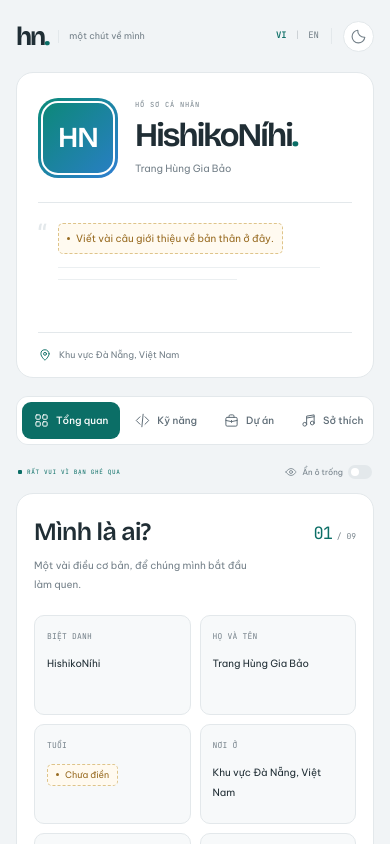
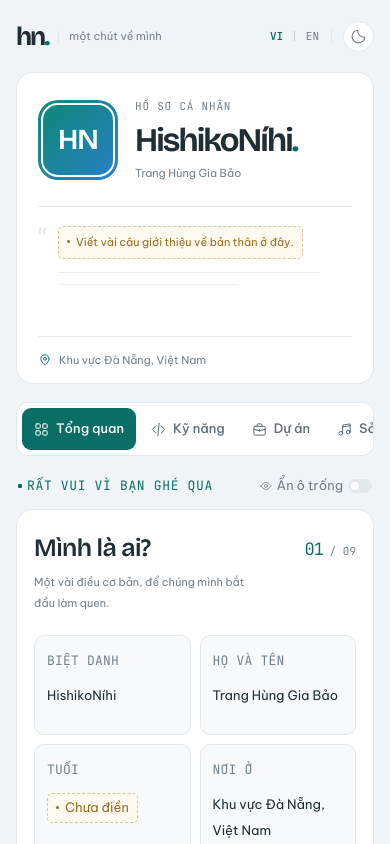
Before and after one commit to HishikoNishi/Personal-Informations, a React (Vite) app: page /#tong-quan in a window 390 px wide. Shown: the top 844 px of the page. Built offline with nearby package versions, Linux system fonts and the light colour scheme; the HTML template or start-up script is replaced by a standard one.

Commit message:
Phase 4: persist theme and improve readability

```diff
--- a/index.html
+++ b/index.html
@@ -4,6 +4,20 @@
     <meta charset="UTF-8" />
     <meta name="viewport" content="width=device-width, initial-scale=1.0" />
     <meta name="theme-color" content="#f1f4f6" />
+    <script>
+      try {
+        const saved = localStorage.getItem('theme');
+        const dark = saved === 'light' || saved === 'dark'
+          ? saved === 'dark'
+          : window.matchMedia('(prefers-color-scheme: dark)').matches;
+        document.documentElement.classList.toggle('dark', dark);
+        document.querySelector('meta[name="theme-color"]').content = dark ? '#0b1114' : '#f1f4f6';
+      } catch {
+        const dark = window.matchMedia('(prefers-color-scheme: dark)').matches;
+        document.documentElement.classList.toggle('dark', dark);
+        document.querySelector('meta[name="theme-color"]').content = dark ? '#0b1114' : '#f1f4f6';
+      }
+    </script>
     <meta
       name="description"
       content="Một góc nhỏ của HishikoNíhi — Trang Hùng Gia Bảo. Sở thích, câu chuyện thường ngày và những điều để chúng mình hiểu nhau hơn."
--- a/src/App.tsx
+++ b/src/App.tsx
@@ -106,10 +106,35 @@ function AppTab({ index, active, onSelect, onKeyDown }: { index: number; active:
 }
 
 export default function App() {
-  const [dark, setDark] = useState(false);
-  const [active, setActive] = useState(0);
+  const [dark, setDark] = useState(() => {
+    try {
+      const saved = localStorage.getItem("theme");
+      if (saved === "light" || saved === "dark") return saved === "dark";
+    } catch { /* Storage can be unavailable in private browsing contexts. */ }
+    return window.matchMedia("(prefers-color-scheme: dark)").matches;
+  });
+  const tabFromHash = () => {
+    const index = tabs.findIndex((tab) => `#${tab.id}` === window.location.hash);
+    return index < 0 ? 0 : index;
+  };
+  const [active, setActive] = useState(tabFromHash);
   const [hideEmpty, setHideEmpty] = useState(false);
   const tabList = useRef<HTMLDivElement>(null);
+  useEffect(() => {
+    document.documentElement.classList.toggle("dark", dark);
+    const themeColor = document.querySelector<HTMLMetaElement>('meta[name="theme-color"]');
+    themeColor?.setAttribute("content", dark ? "#0b1114" : "#f1f4f6");
+    try { localStorage.setItem("theme", dark ? "dark" : "light"); } catch { /* Ignore unavailable storage. */ }
+  }, [dark]);
+  useEffect(() => {
+    const updateFromHash = () => setActive(tabFromHash());
+    window.addEventListener("hashchange", updateFromHash);
+    return () => window.removeEventListener("hashchange", updateFromHash);
+  }, []);
+  useEffect(() => {
+    const hash = `#${tabs[active].id}`;
+    if (window.location.hash !== hash) window.history.replaceState(null, "", hash);
+  }, [active]);
   useEffect(() => {
     const list = tabList.current;
     const button = list?.querySelectorAll<HTMLButtonElement>('[role="tab"]')[active];
--- a/src/index.css
+++ b/src/index.css
@@ -285,7 +285,7 @@
   align-items: center;
   gap: 9px;
   font-family: "JetBrains Mono", monospace;
-  font-size: 10px;
+  font-size: 11px;
   color: var(--muted);
 }
 .language-toggle button {
@@ -387,7 +387,7 @@
   width: 100%;
   text-align: center;
   color: var(--muted);
-  font-size: 8px;
+  font-size: 11px;
 }
 .eyebrow,
 .cell-label,
@@ -398,7 +398,7 @@
   font-family: "JetBrains Mono", monospace;
 }
 .eyebrow {
-  font-size: 9px;
+  font-size: 11px;
   font-weight: 400;
   letter-spacing: 1.5px;
   color: var(--muted);
@@ -454,7 +454,7 @@ h3 {
   border: 1px dashed var(--amber-border);
   background: var(--amber-bg);
   border-radius: 5px;
-  font-size: 10px;
+  font-size: 11px;
   line-height: 1.8;
   color: var(--amber);
   font-weight: 400;
@@ -492,7 +492,7 @@ h3 {
   border-top: 1px solid var(--border);
   margin-top: 20px;
   padding: 17px 0;
-  font-size: 10px;
+  font-size: 11px;
   color: var(--muted);
 }
 .hero-bottom > span {
@@ -531,7 +531,7 @@ h3 {
   padding: 12px 10px;
   background: transparent;
   color: var(--body);
-  font-size: 10px;
+  font-size: 11px;
   font-weight: 500;
   transition:
     background 0.18s,
@@ -567,7 +567,7 @@ h3 {
 }
 .section-kicker {
   color: var(--accent);
-  font-size: 8px;
+  font-size: 11px;
   letter-spacing: 0.9px;
   display: flex;
   align-items: center;
@@ -587,7 +587,7 @@ h3 {
   background: transparent;
   padding: 5px 0 5px 6px;
   color: var(--muted);
-  font-size: 9px;
+  font-size: 11px;
 }
 .empty-toggle:hover,
 .empty-toggle.enabled {
@@ -647,7 +647,7 @@ h3 {
 }
 .section-number > span {
   color: var(--muted);
-  font-size: 10px;
+  font-size: 11px;
   letter-spacing: 0;
 }
 .info-grid {
@@ -671,13 +671,13 @@ h3 {
   align-items: center;
   gap: 5px;
   color: var(--muted);
-  font-size: 9px;
+  font-size: 11px;
   line-height: 1.8;
   letter-spacing: 0.65px;
   text-transform: uppercase;
 }
 .cell-number {
-  font-size: 8px;
+  font-size: 11px;
   opacity: 0.45;
   letter-spacing: 0;
 }
@@ -688,7 +688,7 @@ h3 {
   font-weight: 400;
 }
 .cell-hint {
-  font-size: 10px;
+  font-size: 11px;
   color: var(--body);
   margin: 7px 0 10px;
 }
@@ -705,7 +705,7 @@ h3 {
   color: var(--body);
   border: 1px solid var(--border);
   border-radius: 6px;
-  font-size: 10px;
+  font-size: 11px;
   line-height: 1.8;
 }
 .chip-accent {
@@ -718,7 +718,7 @@ h3 {
   align-items: center;
   gap: 8px;
   padding: 22px 0;
-  font-size: 9px;
+  font-size: 11px;
   color: var(--muted);
   line-height: 1.8;
 }
@@ -734,7 +734,7 @@ h3 {
 }
 .panel-note {
   margin-top: 18px;
-  font-size: 10px;
+  font-size: 11px;
   line-height: 1.9;
   color: var(--muted);
 }
@@ -788,7 +788,7 @@ h3 {
   padding: 18px 16px;
 }
 .project-category {
-  font-size: 8px;
+  font-size: 11px;
   letter-spacing: 0.5px;
 }
 .project-body h3 {
@@ -816,7 +816,7 @@ h3 {
   margin-top: 19px;
   border-top: 1px solid var(--border);
   padding-top: 14px;
-  font-size: 10px;
+  font-size: 11px;
   color: var(--accent);
   text-decoration: none;
 }
@@ -835,7 +835,7 @@ h3 {
 }
 .gallery-heading > span:last-child {
   color: var(--muted);
-  font-size: 9px;
+  font-size: 11px;
 }
 .photo-gallery {
   display: grid;
@@ -980,7 +980,7 @@ h3 {
   bottom: 7px;
   right: 10px;
   color: var(--accent);
-  font-size: 8px;
+  font-size: 11px;
   background: var(--cell);
   padding: 1px 4px;
   border-radius: 3px;
@@ -991,7 +991,7 @@ h3 {
   justify-content: space-between;
   gap: 12px;
   color: var(--muted);
-  font-size: 9px;
+  font-size: 11px;
   line-height: 1.8;
   padding-top: 24px;
 }
@@ -1065,7 +1065,7 @@ h3 {
 }
 .option-button small {
   display: block;
-  font-size: 9px;
+  font-size: 11px;
   color: var(--muted);
   line-height: 1.9;
   margin-top: 4px;
@@ -1188,7 +1188,7 @@ h3 {
     letter-spacing: -2px;
   }
   .hero-bottom > span:last-child {
-    font-size: 9px;
+    font-size: 11px;
   }
   .info-grid {
     grid-template-columns: repeat(2, minmax(0, 1fr));
@@ -1216,7 +1216,7 @@ h3 {
     padding: 15px 17px;
   }
   .project-category {
-    font-size: 8px;
+    font-size: 11px;
   }
   .project-link {
     margin-top: 13px;
@@ -1240,7 +1240,7 @@ h3 {
   }
   .wordmark {
     gap: 10px;
-    font-size: 9px;
+    font-size: 11px;
   }
   .brand-mark {
     font-size: 26px;
@@ -1252,7 +1252,7 @@ h3 {
     gap: 11px;
   }
   .language-toggle {
-    font-size: 9px;
+    font-size: 11px;
     gap: 7px;
   }
   .theme-toggle {
@@ -1288,7 +1288,7 @@ h3 {
     min-width: 0;
   }
   .eyebrow {
-    font-size: 7px;
+    font-size: 11px;
     letter-spacing: 0.8px;
   }
   .hero h1 {
@@ -1297,7 +1297,7 @@ h3 {
     margin: 7px 0 6px;
   }
   .real-name {
-    font-size: 10px;
+    font-size: 11px;
   }
   .intro-area {
     margin-top: 24px;
@@ -1311,7 +1311,7 @@ h3 {
   }
   .intro-area .placeholder-tag {
     max-width: 100%;
-    font-size: 10px;
+    font-size: 11px;
     padding: 5px 8px;
     line-height: 1.9;
     align-items: flex-start;
@@ -1332,7 +1332,7 @@ h3 {
   .hero-bottom {
     margin-top: 17px;
     padding: 15px 0;
-    font-size: 9px;
+    font-size: 11px;
   }
   .hero-bottom > span:last-child {
     display: none;
@@ -1343,7 +1343,7 @@ h3 {
     border-radius: 12px;
   }
   .tab {
-    font-size: 10px;
+    font-size: 11px;
     gap: 7px;
     padding: 11px 12px;
   }
@@ -1356,12 +1356,12 @@ h3 {
     padding-inline: 2px;
   }
   .section-kicker {
-    font-size: 6px;
+    font-size: 11px;
     letter-spacing: 0.65px;
     gap: 5px;
   }
   .empty-toggle {
-    font-size: 8px;
+    font-size: 11px;
     gap: 5px;
   }
   .empty-toggle > svg {
@@ -1380,7 +1380,7 @@ h3 {
     margin-bottom: 6px;
   }
   .panel-heading p {
-    font-size: 10px;
+    font-size: 11px;
     max-width: 230px;
     line-height: 1.9;
   }
@@ -1390,7 +1390,7 @@ h3 {
     padding-top: 5px;
   }
   .section-number > span {
-    font-size: 8px;
+    font-size: 11px;
   }
   .info-grid {
     gap: 9px;
@@ -1401,7 +1401,7 @@ h3 {
     border-radius: 10px;
   }
   .cell-label {
-    font-size: 8px;
+    font-size: 11px;
     letter-spacing: 0.2px;
     line-height: 1.8;
   }
@@ -1410,21 +1410,21 @@ h3 {
   }
   .cell-value {
     margin-top: 11px;
-    font-size: 10px;
+    font-size: 11px;
     line-height: 1.95;
   }
   .placeholder-tag {
-    font-size: 9px;
+    font-size: 11px;
   }
   .chip {
-    font-size: 9px;
+    font-size: 11px;
     padding: 3px 7px;
   }
   .chips {
     gap: 5px;
   }
   .panel-footnote {
-    font-size: 8px;
+    font-size: 11px;
     padding: 19px 0;
     gap: 6px;
   }
@@ -1432,14 +1432,14 @@ h3 {
     display: none;
   }
   .cell-hint {
-    font-size: 9px;
+    font-size: 11px;
     margin-top: 5px;
   }
   .gallery-heading {
     margin-top: 20px;
   }
   .gallery-heading > span:last-child {
-    font-size: 8px;
+    font-size: 11px;
   }
   .gallery-placeholder {
     gap: 10px;
@@ -1448,7 +1448,7 @@ h3 {
     grid-template-columns: 1fr;
   }
   .privacy-note {
-    font-size: 10px;
+    font-size: 11px;
     align-items: flex-start;
     line-height: 1.9;
   }
@@ -1459,7 +1459,7 @@ h3 {
     font-size: 20px;
   }
   .empty-state p {
-    font-size: 10px;
+    font-size: 11px;
   }
   .contact-grid {
     grid-template-columns: 1fr;
@@ -1472,16 +1472,16 @@ h3 {
     opacity: 0.5;
   }
   .panel-note {
-    font-size: 9px;
+    font-size: 11px;
   }
   .site-footer {
     flex-direction: column;
     gap: 9px;
-    font-size: 8px;
+    font-size: 11px;
     padding: 21px 0 0;
   }
   .footer-signoff {
-    font-size: 9px;
+    font-size: 11px;
   }
   .footer-separator {
     margin-inline: 8px;
@@ -1502,7 +1502,7 @@ h3 {
   .primary-button,
   .secondary-button {
     padding: 10px;
-    font-size: 10px;
+    font-size: 11px;
   }
 }
 @media (prefers-reduced-motion: reduce) {
@@ -1514,3 +1514,50 @@ h3 {
     scroll-behavior: auto !important;
   }
 }
+
+@layer base {
+  body {
+    font-size: 13px;
+  }
+}
+
+html {
+  background: #f1f4f6;
+}
+html.dark {
+  color-scheme: dark;
+  background: #0b1114;
+}
+.cell-value,
+.project-body p,
+.contact-handle {
+  font-size: 13px;
+}
+.section-kicker,
+.cell-label,
+.chip,
+.panel-footnote,
+.panel-note,
+.cell-hint,
+.privacy-note,
+.placeholder-tag,
+.copy-feedback,
+.project-category,
+.project-link,
+.site-footer,
+.empty-toggle,
+.tab {
+  font-size: max(11px, 1em);
+}
+.cell-value,
+.project-body,
+.contact-text,
+.panel-heading,
+.hero-identity {
+  min-width: 0;
+  overflow-wrap: anywhere;
+}
+.copy-button:disabled {
+  cursor: not-allowed;
+  opacity: 0.45;
+}
```
